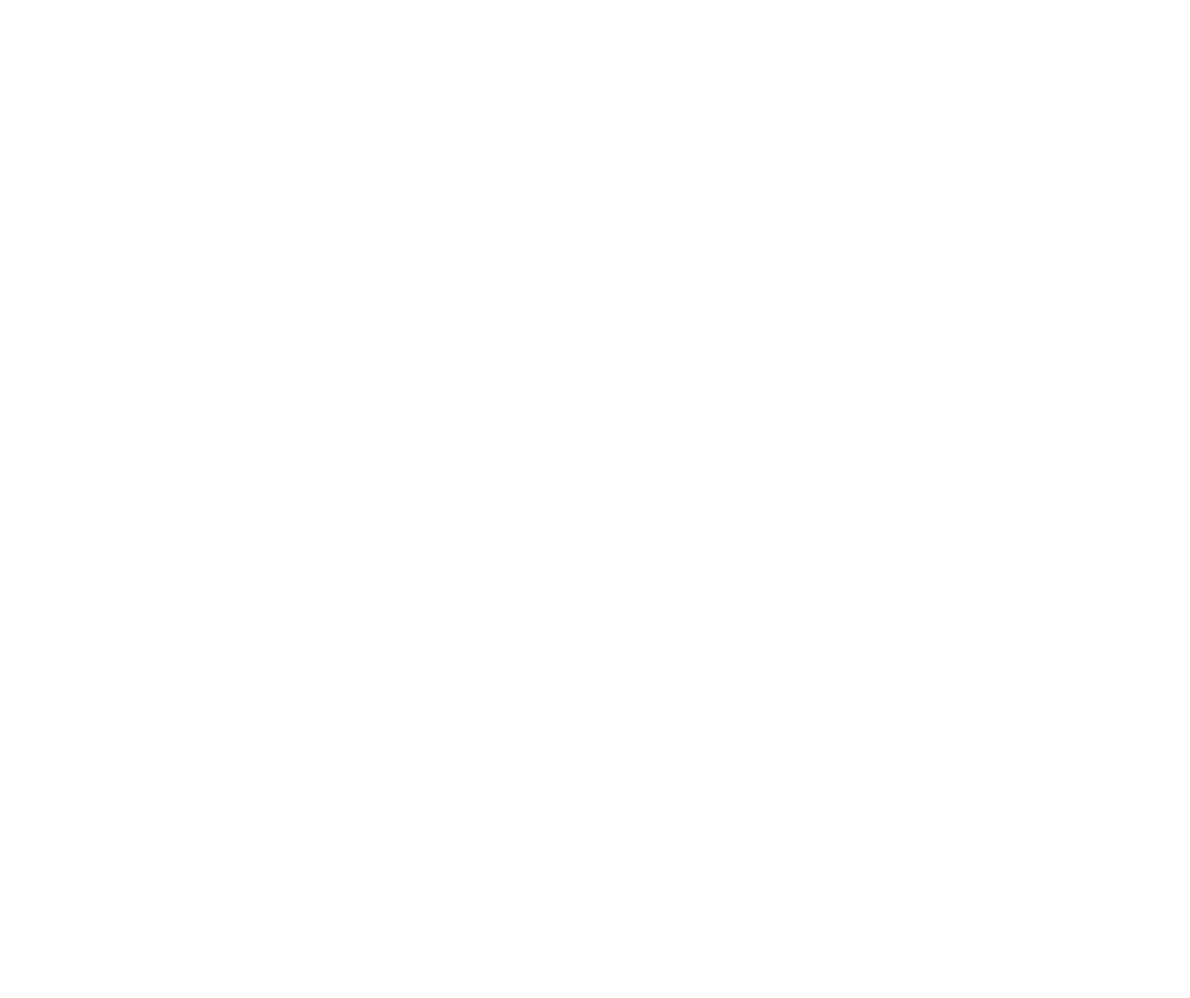
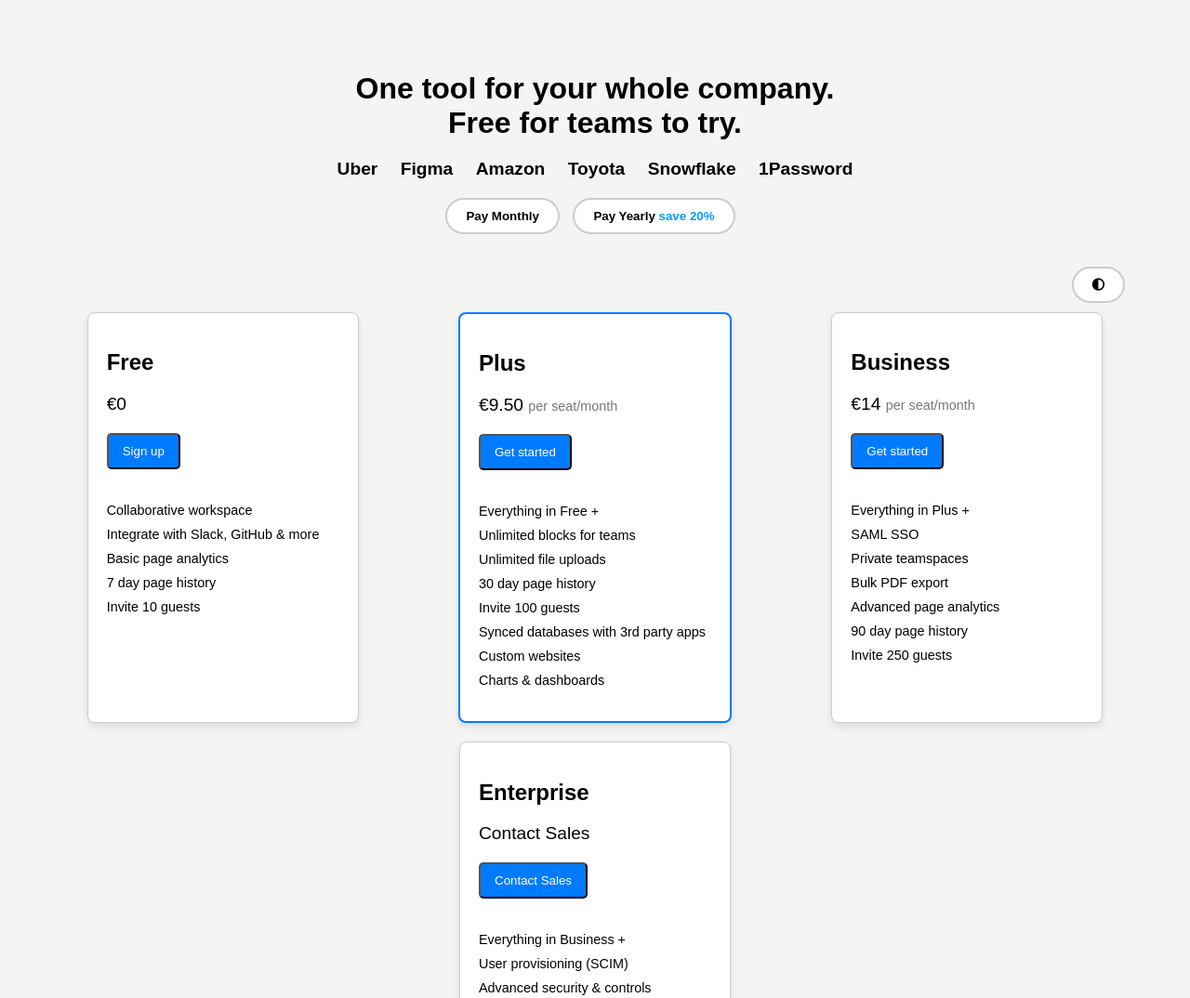
Before and after one commit to AbhishekRDJ/Personal-Ai-Assitant, a plain HTML site: page main/Dashboard/dashboard.html in a window 1280 px wide. Shown: the top 1074 px of the page at 93% size. Before the commit the page ends 800 px from the top, so only its background shows below. Drawn offline with Linux system fonts and the light colour scheme.

Commit message:
by mistake change done directly in main related to dashboard making

```diff
--- a/main/Dashboard/dashboard.css
+++ b/main/Dashboard/dashboard.css
@@ -0,0 +1,135 @@
+body {
+    font-family: Arial, sans-serif;
+    background-color: #f4f4f4;
+    margin: 0;
+    padding: 0;
+}
+
+.pricing-section {
+    text-align: center;
+    padding: 50px;
+}
+
+h1 {
+    font-size: 2rem;
+    margin-bottom: 20px;
+}
+
+.trusted-companies {
+    margin-bottom: 20px;
+}
+
+.trusted-companies span {
+    margin: 0 10px;
+    font-weight: bold;
+    font-size: 1.2rem;
+}
+
+.toggle-section {
+    margin-bottom: 30px;
+}
+
+.toggle-section button {
+    border-radius: 50px;
+    background-color: #fff;
+    border: 2px solid #ccc;
+    padding: 10px 20px;
+    cursor: pointer;
+    font-weight: bold;
+    margin-right: 10px;
+}
+.toggle-section button:active{
+    transform: scale(0.95);  /* Shrinks the button slightly */
+    box-shadow: 0 0 5px rgba(0, 0, 0, 0.5);
+}
+.night_mode{
+    /* background-color: rebeccapurple; */
+    padding: 5px;
+    margin: 5px;
+    display: flex;
+    justify-content: right;
+}
+.night_mode button {
+    border-radius: 50px;
+    background-color: #fff;
+    border: 2px solid #ccc;
+    padding: 10px 20px;
+    cursor: pointer;
+    font-weight: bold;
+    margin-right: 10px;
+}
+.night_mode button:hover {
+    background-color: #333;
+    color: #fff;
+    border-color: #333;
+    box-shadow: 0 0 10px rgba(0, 0, 0, 0.3);
+}
+.night_mode button:active {
+    transform: scale(0.95);  /* Shrinks the button slightly */
+    box-shadow: 0 0 5px rgba(0, 0, 0, 0.5);  /* Reduce shadow to give a pressed look */
+}
+
+.yearly-btn {
+    border-color: #000;
+}
+
+.yearly-btn span {
+    color: rgb(7, 156, 255);
+}
+
+.pricing-cards {
+    display: flex;
+    justify-content: space-around;
+    flex-wrap: wrap;
+    gap: 20px;
+}
+
+.card {
+    background-color: #fff;
+    border: 1px solid #ccc;
+    border-radius: 8px;
+    padding: 20px;
+    width: 250px;
+    text-align: left;
+    box-shadow: 0 4px 8px rgba(0, 0, 0, 0.1);
+}
+
+.card h2 {
+    font-size: 1.5rem;
+    margin-bottom: 10px;
+}
+
+.card p {
+    font-size: 1.2rem;
+    margin-bottom: 20px;
+}
+
+.card p span {
+    font-size: 0.9rem;
+    color: #777;
+}
+
+.card ul {
+    list-style: none;
+    padding: 0;
+}
+
+.card ul li {
+    margin-bottom: 10px;
+    font-size: 0.9rem;
+}
+
+.btn {
+    display: inline-block;
+    background-color: #007BFF;
+    color: #fff;
+    padding: 10px 15px;
+    text-decoration: none;
+    border-radius: 5px;
+    margin-bottom: 20px;
+    text-align: center;
+}
+
+.popular {
+    border: 2px solid #007BFF;
+}
--- a/main/Dashboard/dashboard.html
+++ b/main/Dashboard/dashboard.html
@@ -1,12 +1,101 @@
 <!DOCTYPE html>
 <html lang="en">
+
 <head>
     <meta charset="UTF-8">
     <meta name="viewport" content="width=device-width, initial-scale=1.0">
-    <title>Document</title>
+    <title>Pricing Page</title>
     <link rel="stylesheet" href="dashboard.css">
+    <link rel="stylesheet" href="https://cdnjs.cloudflare.com/ajax/libs/font-awesome/6.6.0/css/all.min.css"
+        integrity="sha512-Kc323vGBEqzTmouAECnVceyQqyqdsSiqLQISBL29aUW4U/M7pSPA/gEUZQqv1cwx4OnYxTxve5UMg5GT6L4JJg=="
+        crossorigin="anonymous" referrerpolicy="no-referrer" />
 </head>
+
 <body>
+    <section class="pricing-section">
+        <h1>One tool for your whole company.<br> Free for teams to try.</h1>
+        <div class="trusted-companies">
+            <span>Uber</span>
+            <span>Figma</span>
+            <span>Amazon</span>
+            <span>Toyota</span>
+            <span>Snowflake</span>
+            <span>1Password</span>
+        </div>
+        <div class="toggle-section">
+            <button>Pay Monthly</button>
+            <button class="yearly-btn">Pay Yearly <span>save 20%</span></button>
+        </div>
+        <div class="night_mode">
+            <button><i class="fa-solid fa-circle-half-stroke"></i></button>
+        </div>
 
+        <div class="pricing-cards">
+            <!-- Free Plan -->
+            <div class="card">
+                <h2>Free</h2>
+                <p>€0</p>
+                <button class="btn">Sign up</button>
+                <ul>
+                    <li>Collaborative workspace</li>
+                    <li>Integrate with Slack, GitHub & more</li>
+                    <li>Basic page analytics</li>
+                    <li>7 day page history</li>
+                    <li>Invite 10 guests</li>
+                </ul>
+            </div>
+
+            <!-- Plus Plan -->
+            <div class="card popular">
+                <h2>Plus</h2>
+                <p>€9.50 <span>per seat/month</span></p>
+                <button class="btn">Get started</button>
+                <ul>
+                    <li>Everything in Free +</li>
+                    <li>Unlimited blocks for teams</li>
+                    <li>Unlimited file uploads</li>
+                    <li>30 day page history</li>
+                    <li>Invite 100 guests</li>
+                    <li>Synced databases with 3rd party apps</li>
+                    <li>Custom websites</li>
+                    <li>Charts & dashboards</li>
+                </ul>
+            </div>
+
+            <!-- Business Plan -->
+            <div class="card">
+                <h2>Business</h2>
+                <p>€14 <span>per seat/month</span></p>
+                <button class="btn">Get started</button>
+                <ul>
+                    <li>Everything in Plus +</li>
+                    <li>SAML SSO</li>
+                    <li>Private teamspaces</li>
+                    <li>Bulk PDF export</li>
+                    <li>Advanced page analytics</li>
+                    <li>90 day page history</li>
+                    <li>Invite 250 guests</li>
+                </ul>
+            </div>
+
+            <!-- Enterprise Plan -->
+            <div class="card">
+                <h2>Enterprise</h2>
+                <p>Contact Sales</p>
+                <button class="btn">Contact Sales</button>
+                <ul>
+                    <li>Everything in Business +</li>
+                    <li>User provisioning (SCIM)</li>
+                    <li>Advanced security & controls</li>
+                    <li>Audit log</li>
+                    <li>Customer success manager</li>
+                    <li>Workspace analytics</li>
+                    <li>Security & Compliance integrations</li>
+                    <li>Invite 250 guests</li>
+                </ul>
+            </div>
+        </div>
+    </section>
 </body>
+
 </html>
```
